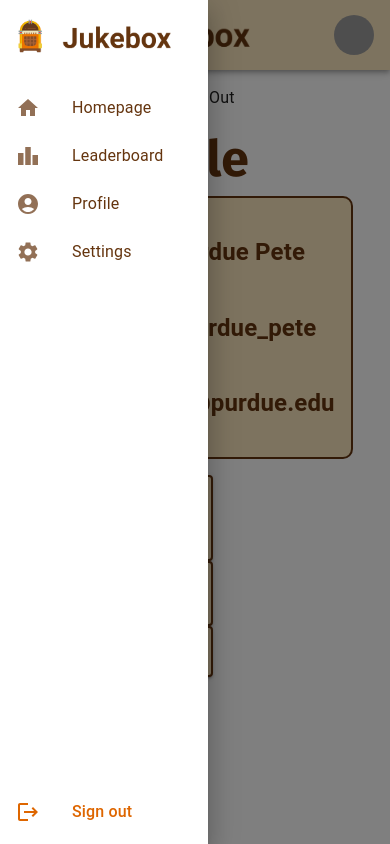
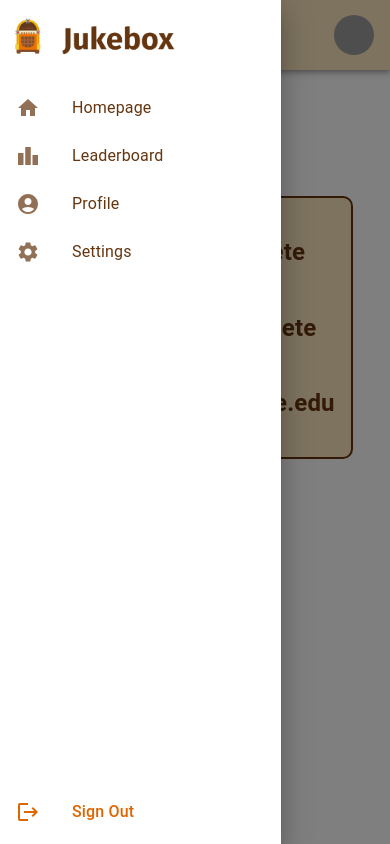
Before and after one commit to maitriparikh/cs407-jukebox, a React (Create React App) app: page /profile in a window 390 px wide. Both pictures are taken after a click on the button "menu". Built offline with nearby package versions, Linux system fonts and the light colour scheme; no server answers; grey boxes are pictures that could not be loaded.

Commit message:
Changing logo to match new theme, increasing hamburger menu size

```diff
--- a/src/pages/header.js
+++ b/src/pages/header.js
@@ -60,7 +60,7 @@ function Header() {
                   <img
                   src={FullLogo}
                   alt="Logo"
-                  style={{paddingLeft:'15px', paddingRight: '30px', height: 60}}
+                  style={{paddingLeft:'10px', paddingRight: '100px', height: 60}}
                   onClick={() => {
                       navigate("/homepage");
                   }}
@@ -156,7 +156,7 @@ function Header() {
                       <LogoutIcon sx={{ color: "#DE6600" }} />
                     </ListItemIcon>
                     <ListItemText
-                      primary={<Box fontWeight="500">Sign out</Box>}
+                      primary={<Box fontWeight="500">Sign Out</Box>}
                       sx={{ color: "#DE6600", fontWeight: "bold" }}
                     />
                   </ListItemButton>
```
Also changed, not shown: src/full_logo.png.
